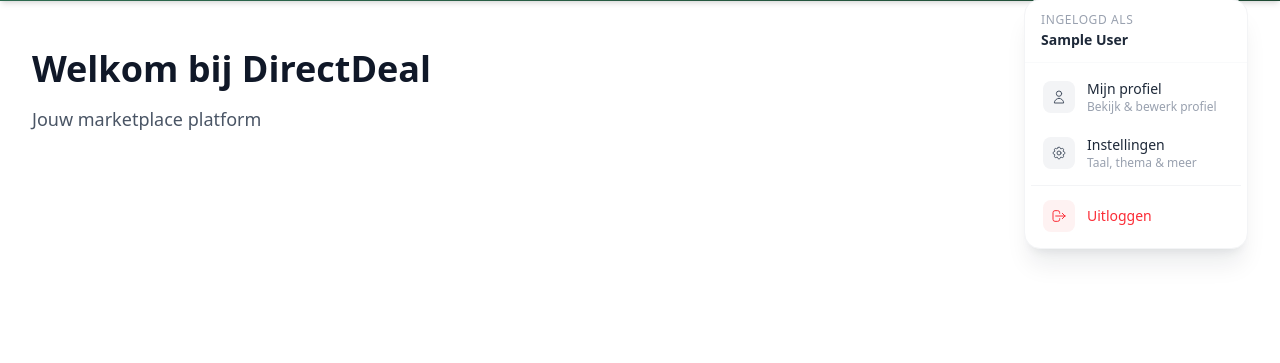
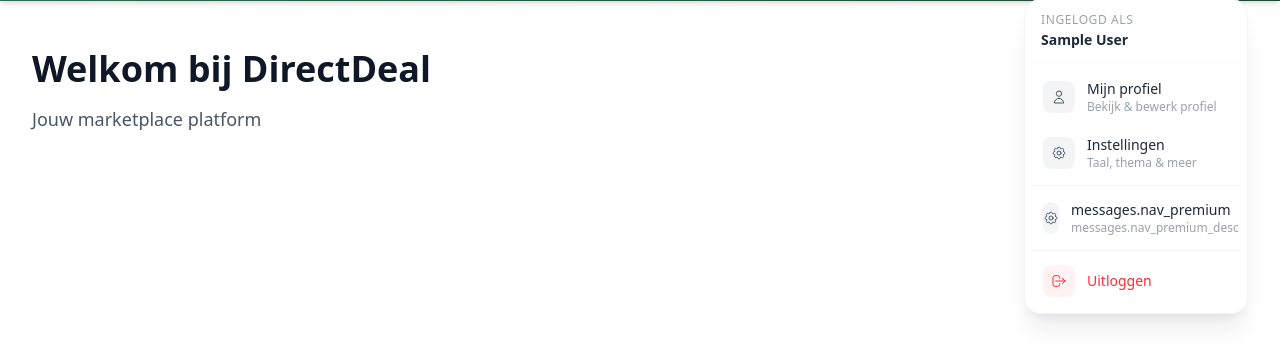
Before and after one commit to Baskuik/mp, a Laravel app: page / in a window 1280 px wide. Shown: the part 63-426 px from the top of the page. Run offline with Laravel 12, Linux system fonts and the light colour scheme; the visitor is signed in with stand-in values (Sample User, id 1); style sheets or scripts are compiled from the project's sources; parts of the project's set-up code (start-up, migrations or seed data) failed here and were passed over; some libraries are stand-ins or nearby versions.

Commit message:
premium href toevoegen

```diff
--- a/resources/views/components/navbar.blade.php
+++ b/resources/views/components/navbar.blade.php
@@ -110,6 +110,27 @@
 
                                 <div class="border-t border-gray-100 my-1"></div>
 
+
+                                {{-- premium --}}
+                                <a href="{{ url('/premium') }}"
+                                    class="flex items-center gap-3 px-3 py-2.5 rounded-xl text-sm text-gray-600 hover:text-[#2D6A4F] hover:bg-[#2D6A4F]/8 transition-all duration-150 group">
+                                    <div class="w-8 h-8 rounded-lg bg-gray-100 group-hover:bg-[#2D6A4F]/10 flex items-center justify-center transition-colors">
+                                        <svg class="w-4 h-4" fill="none" stroke="currentColor" viewBox="0 0 24 24">
+                                            <path stroke-linecap="round" stroke-linejoin="round" stroke-width="1.5"
+                                                d="M10.325 4.317c.426-1.756 2.924-1.756 3.35 0a1.724 1.724 0 002.573 1.066c1.543-.94 3.31.826 2.37 2.37a1.724 1.724 0 001.065 2.572c1.756.426 1.756 2.924 0 3.35a1.724 1.724 0 00-1.066 2.573c.94 1.543-.826 3.31-2.37 2.37a1.724 1.724 0 00-2.572 1.065c-.426 1.756-2.924 1.756-3.35 0a1.724 1.724 0 00-2.573-1.066c-1.543.94-3.31-.826-2.37-2.37a1.724 1.724 0 00-1.065-2.572c-1.756-.426-1.756-2.924 0-3.35a1.724 1.724 0 001.066-2.573c-.94-1.543.826-3.31 2.37-2.37.996.608 2.296.07 2.572-1.065z" />
+                                            <path stroke-linecap="round" stroke-linejoin="round" stroke-width="1.5"
+                                                d="M15 12a3 3 0 11-6 0 3 3 0 016 0z" />
+                                        </svg>
+                                    </div>
+                                    <div>
+                                        <p class="font-medium text-gray-800">{{ __('messages.nav_premium') }}</p>
+                                        <p class="text-xs text-gray-400">{{ __('messages.nav_premium_desc') }}</p>
+                                    </div>
+                                </a>
+
+                                <div class="border-t border-gray-100 my-1"></div>
+
+
                                 {{-- Uitloggen --}}
                                 <form method="POST" action="{{ route('logout') }}">
                                     @csrf
```
